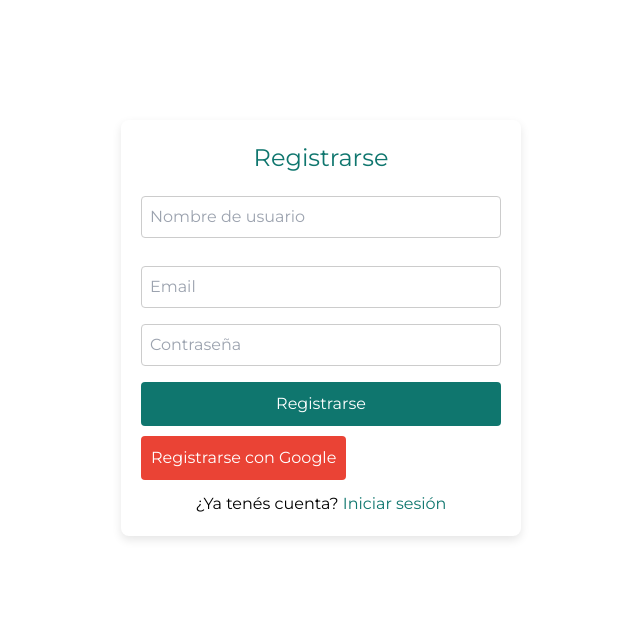
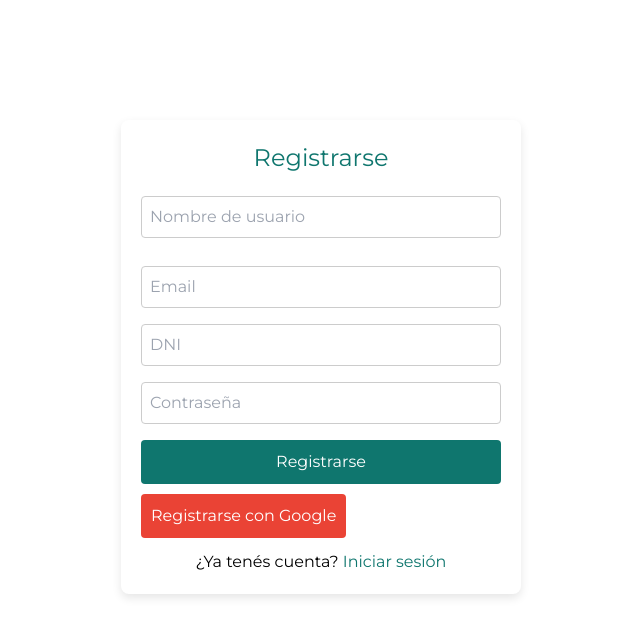
Before and after one commit to otondonicolasDaVinci/aike-web, a React (Vite) app: page /register in a window 1280 px wide. Shown: the top 636 px of the page, without its empty margins (319-959 px from the left). Built offline with nearby package versions, Linux system fonts and the light colour scheme; no server answers; the HTML template or start-up script is replaced by a standard one.

Commit message:
Add backend user registration

```diff
--- a/src/pages/Register.tsx
+++ b/src/pages/Register.tsx
@@ -9,6 +9,7 @@ function Register() {
     const [email, setEmail] = useState('')
     const [password, setPassword] = useState('')
     const [username, setUsername] = useState('')
+    const [dni, setDni] = useState('')
     const navigate = useNavigate()
 
     const handleSubmit = async (e: React.FormEvent) => {
@@ -22,6 +23,17 @@ function Register() {
                 uid: cred.user.uid,
                 email: cred.user.email,
                 username
+            })
+            await fetch('https://aike-api.onrender.com/users', {
+                method: 'POST',
+                headers: { 'Content-Type': 'application/json' },
+                body: JSON.stringify({
+                    name: username,
+                    email,
+                    dni,
+                    password,
+                    role: { id: 2 }
+                })
             })
             navigate('/admin')
         } catch {
@@ -64,6 +76,13 @@ function Register() {
                     required
                 />
                 <input
+                    type="text"
+                    placeholder="DNI"
+                    value={dni}
+                    onChange={(e) => setDni(e.target.value)}
+                    required
+                />
+                <input
                     type="password"
                     placeholder="Contraseña"
                     value={password}
```
